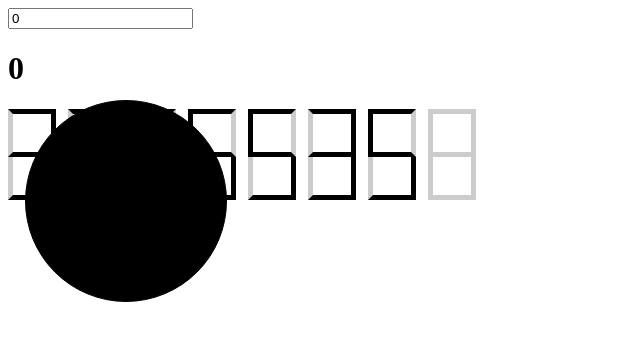
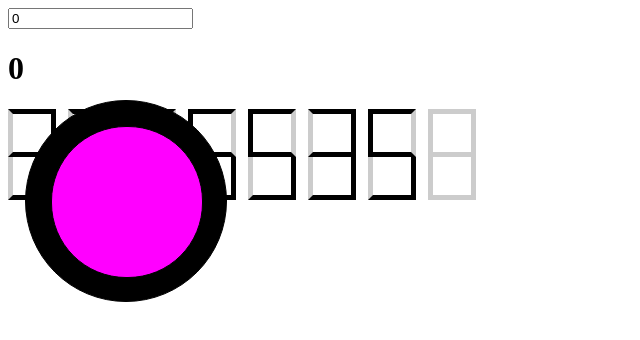
Before and after one commit to janek26/ByteFiddler, a Next.js app: page / in a window 1280 px wide. Shown: the top 340 px of the page, without its empty margins (0-640 px from the left). Built offline with nearby package versions, Linux system fonts and the light colour scheme.

Commit message:
update lampe inline style

```diff
--- a/components/Lampe.js
+++ b/components/Lampe.js
@@ -1,10 +1,14 @@
+const rgba_value = (red, green, blue, transparency) => `rgba(${red},${green},${blue},${transparency})`
 export default ({
-  rgba_value,
+  red,
+  green,
+  blue,
+  transparency,
   ...rest
 }) => (
   <div>
   <div id="ledrahmen">
-  <div id="led">
+  <div id="led" style={{backgroundColor: rgba_value(red, green, blue, transparency)}}>
   </div>
   </div>
   <style jsx>{`
@@ -20,8 +24,7 @@ export default ({
     }
 
     #led {
-      background-color: rgba(${rgba_value}); /* rgb werte ohne transperenz, hierim kommentar mit transperenz rgba(230,140,140,1.0); */
-      transition: all 1s ease;
+    transition: all 1s ease;
       position: relative;
       width: 150px;
       height: 150px;
--- a/pages/index.js
+++ b/pages/index.js
@@ -22,14 +22,18 @@ export default class IndexPage extends Component {
           value={this.state.text}
           onChange={this.handleInputChange.bind(this)}
         />
-        <h1>{this.state.text}</h1>
+        <h1>{(this.state.text)}</h1>
         <BitDisplay
           digits={[3,3,5,6,5,3,5]}
           fixedNumberOfBits={8}
         />
         <br/>
         <Lampe
-          rgba_value={this.state.text} />
+        red= '255'
+        green='0'
+        blue='255'
+        transparency='1'
+           />
       </div>
     )
   }
```
